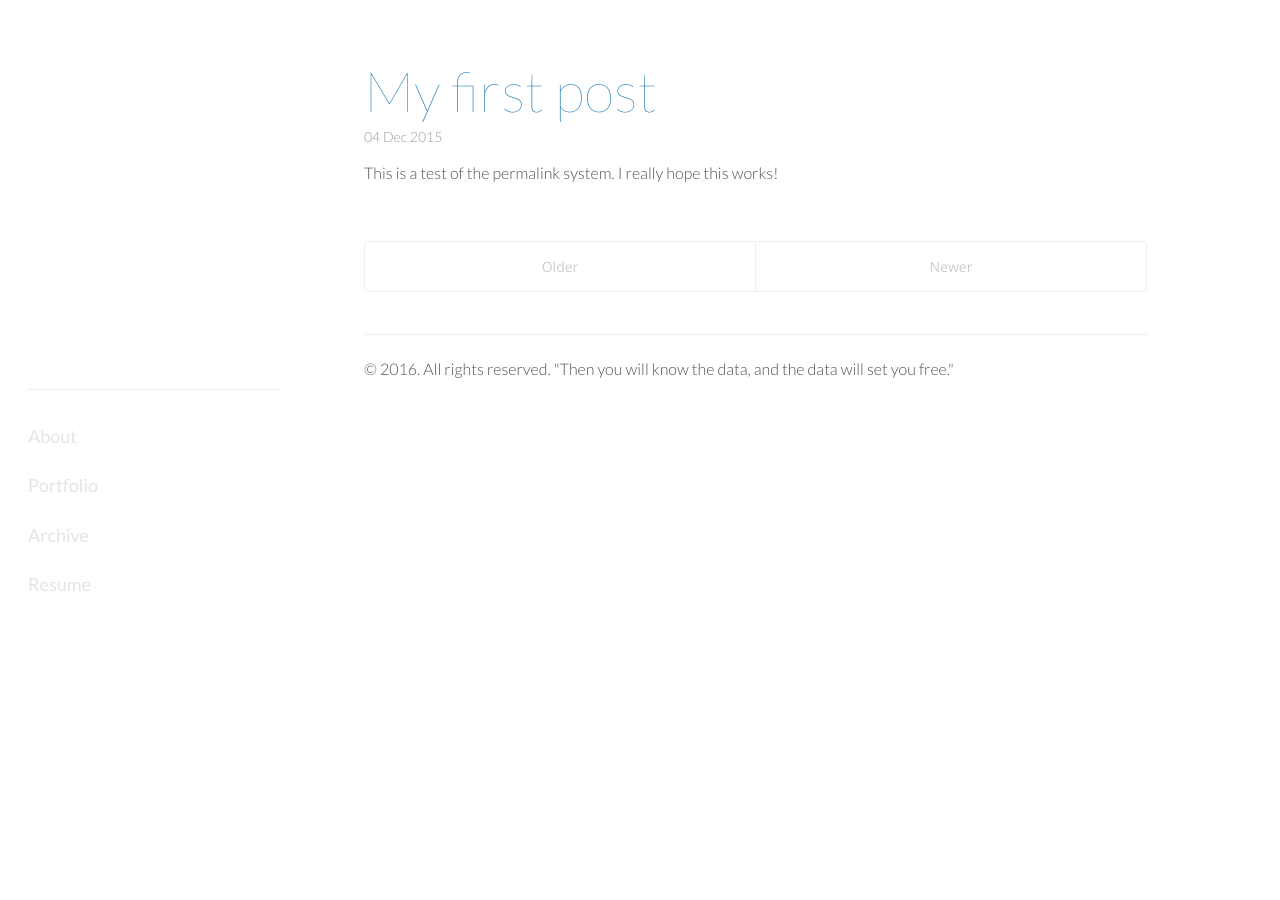
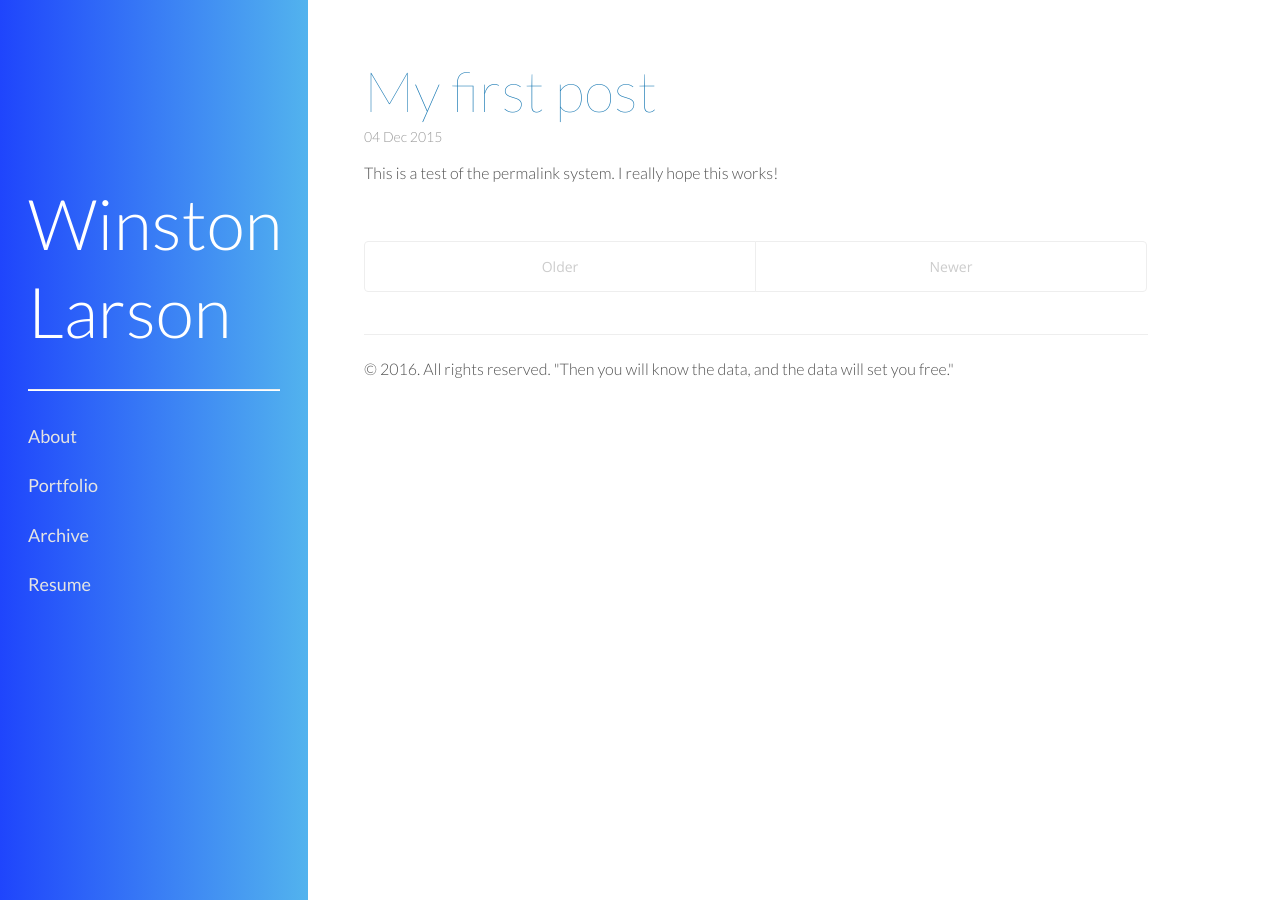
Before and after one commit to winstonlarson/old_website, a Jekyll site: the page built from index.html, in a window 1280 px wide. Built offline with Jekyll 4.4.1, drawn with Linux system fonts in a browser that asks for light colours; some web fonts are replaced; the list of posts is cut into pages by our own code.

Commit message:
gradient

```diff
--- a/public/css/hyde.css
+++ b/public/css/hyde.css
@@ -59,7 +59,7 @@ html {
   text-align: left;
   padding: 2rem 1rem;
   color: rgba(255,255,255,.5);
-  background-image: "/images/bg1.png";
+  background: linear-gradient(to right, #1F45FC, #52B3EE);
   /*background-color: #1E1E23;*/
 }
 @media (min-width: 48em) {
```
